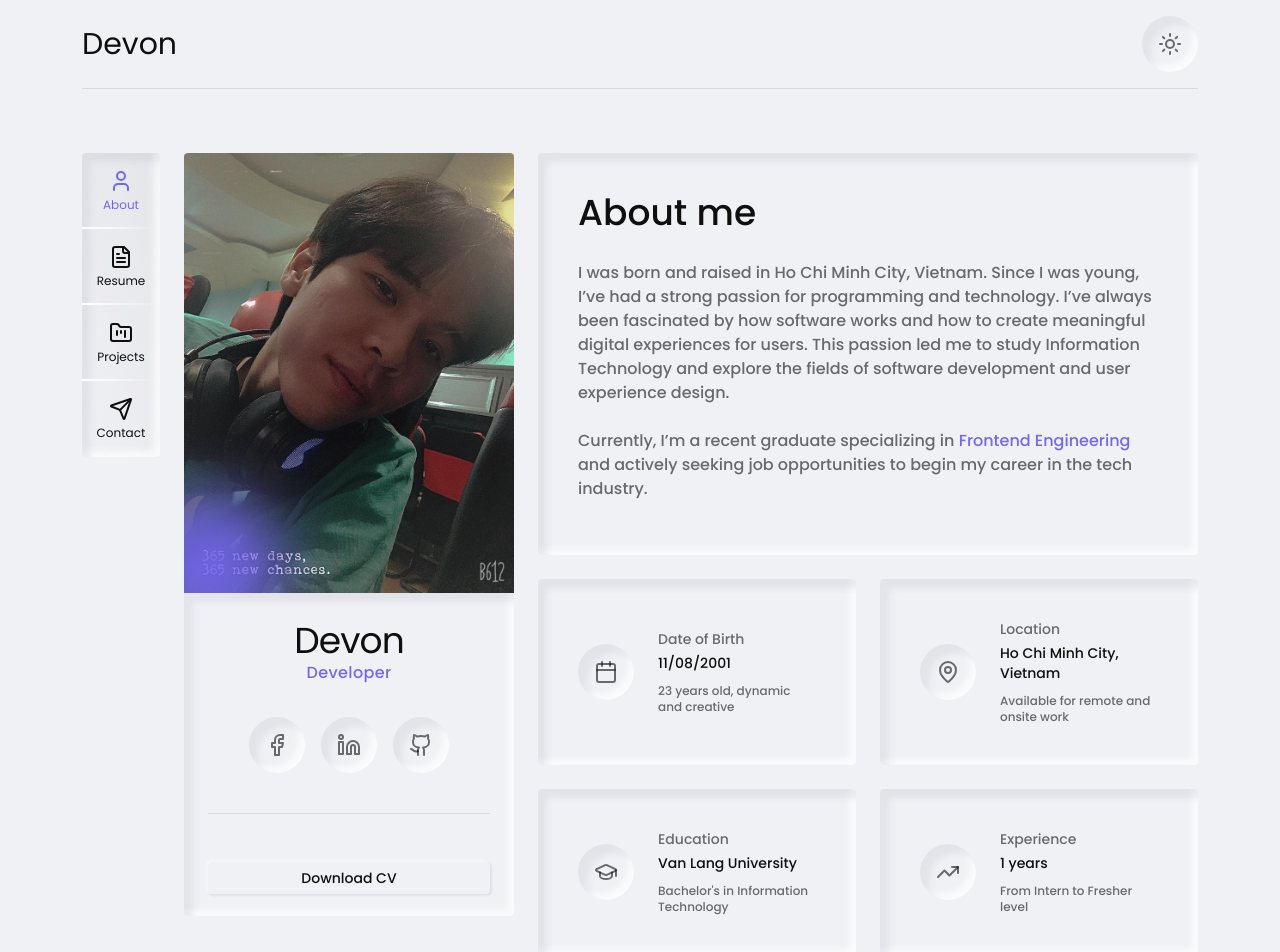
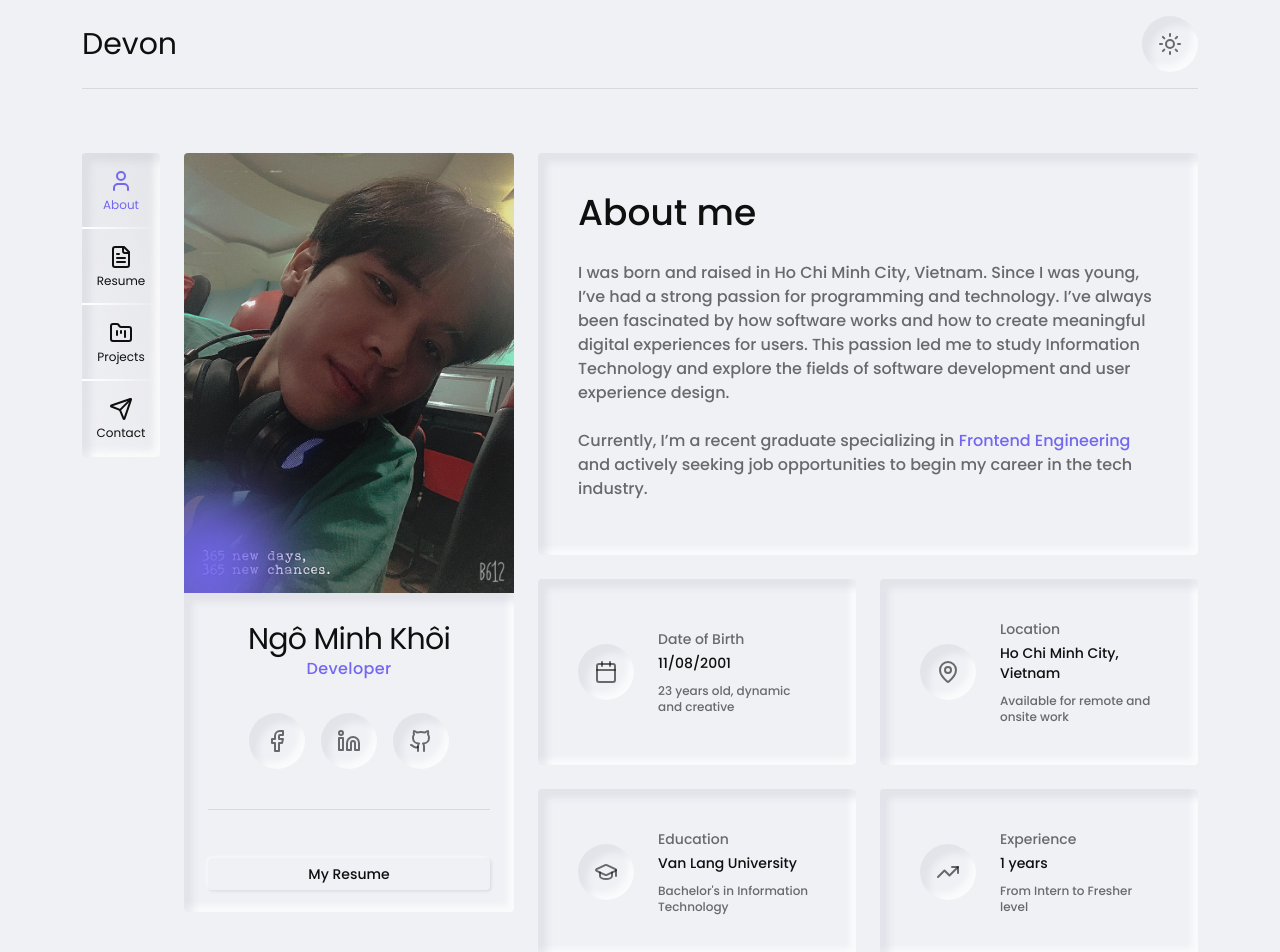
Before and after one commit to LegnoO/portfolio, a Next.js app: page / in a window 1280 px wide. Shown: the top 952 px of the page. Built offline with nearby package versions, Linux system fonts and the light colour scheme.

Commit message:
feat: add DisplayCV component for PDF preview and implement useLocalStorage hook for persistent state management

```diff
--- a/src/app/globals.css
+++ b/src/app/globals.css
@@ -286,3 +286,22 @@ body {
 }
 
 /* Base styles */
+
+.preview-cv {
+  position: fixed;
+  top: 0;
+  left: 0;
+  width: 100%;
+  height: 100vh;
+  background: rgba(0, 0, 0, 0.6);
+  display: flex;
+  justify-content: center;
+  align-items: center;
+  z-index: 999;
+  .preview-cv-content {
+    width: 80%;
+    height: 90%;
+    background: #21272f;
+    border-radius: 4px;
+  }
+}
--- /dev/null
+++ b/src/components/display-cv.tsx
@@ -0,0 +1,25 @@
+"use client";
+
+// ** Types
+type Props = { setIsShowCV: (value: boolean) => void };
+
+const DisplayCV = ({ setIsShowCV }: Props) => {
+  return (
+    <div
+      className="preview-cv"
+      onClick={() => {
+        setIsShowCV(false);
+      }}>
+      <embed
+        src="/MinhKhoi_Frontend_Developer.pdf"
+        type="application/pdf"
+        className="preview-cv-content"
+        onClick={(e) => {
+          e.stopPropagation();
+        }}
+      />
+    </div>
+  );
+};
+
+export default DisplayCV;
--- a/src/components/portfolio.tsx
+++ b/src/components/portfolio.tsx
@@ -1,9 +1,13 @@
 "use client";
+
+// ** React Imports
+import { Fragment, useState } from "react";
 
 // ** Next Imports
 import Image from "next/image";
 
 // ** Components
+import DisplayCV from "./display-cv";
 import IconButton from "./icon-button";
 
 // ** Icons
@@ -12,9 +16,31 @@ import { LinkedinIcon, FacebookIcon, GithubIcon } from "lucide-react";
 // ** Library imports
 import { motion, AnimatePresence } from "framer-motion";
 
+const socialLinks = [
+  {
+    name: "Facebook",
+    icon: FacebookIcon,
+    href: "https://www.facebook.com/legnooo/",
+  },
+  {
+    name: "LinkedIn",
+    icon: LinkedinIcon,
+    href: "https://www.linkedin.com/in/minh-kh%C3%B4i-ng%C3%B4-45ba8123a/",
+  },
+  {
+    name: "GitHub",
+    icon: GithubIcon,
+    href: "https://github.com/LegnoO",
+  },
+];
+
 const Portfolio = () => {
+  const [isShowCV, setIsShowCV] = useState(false);
+
   return (
     <AnimatePresence mode="wait">
+      <Fragment>
+        {isShowCV && <DisplayCV setIsShowCV={setIsShowCV} />}
         <motion.div
           initial={{ opacity: 0, x: -20 }}
           animate={{ opacity: 1, x: 0 }}
@@ -32,25 +58,31 @@ const Portfolio = () => {
               />
             </div>
             <div className="bg-fade-primary hover-reverse-gradient-right border-border rounded-b border border-t-0 px-6 pt-7 pb-5.5 text-center">
-            <h3 className="text-4xl tracking-tight">Devon</h3>
-            <p className="text-primary font-medium tracking-wide">Developer</p>
+              <h3 className="text-3xl tracking-tight">Ngô Minh Khôi</h3>
+              <p className="text-primary font-medium tracking-wide">
+                Developer
+              </p>
               <ul className="border-border flex items-center justify-center gap-4 border-b pt-8 pb-10">
-              <li>
-                <IconButton icon={FacebookIcon} />
-              </li>
-              <li>
-                <IconButton icon={LinkedinIcon} />
-              </li>
-              <li>
-                <IconButton icon={GithubIcon} />
-              </li>
+                {socialLinks.map(({ name, icon: Icon, href }) => (
+                  <a
+                    key={name}
+                    href={href}
+                    target="_blank"
+                    rel="noopener noreferrer"
+                    title={name}>
+                    <IconButton icon={Icon} />
+                  </a>
+                ))}
               </ul>
-            <button className="shadow-emboss-light hover:bg-foreground/10 mt-12 w-full cursor-pointer rounded px-4 py-1.5 text-sm font-medium transition-colors">
-              Download CV
+              <button
+                onClick={() => setIsShowCV(true)}
+                className="shadow-emboss-light hover:bg-foreground/10 mt-12 w-full cursor-pointer rounded px-4 py-1.5 text-sm font-medium transition-colors">
+                My Resume
               </button>
             </div>
           </div>
         </motion.div>
+      </Fragment>
     </AnimatePresence>
   );
 };
--- a/src/context/theme-context.tsx
+++ b/src/context/theme-context.tsx
@@ -1,5 +1,6 @@
 "use client";
 
+// ** React Imports
 import {
   createContext,
   useContext,
@@ -8,6 +9,13 @@ import {
   ReactNode,
 } from "react";
 
+// ** Utils
+import { isSSR } from "@/lib/utils";
+
+// ** Hooks
+import useLocalStorage from "@/hooks/useLocalStorage";
+
+// ** Types
 type Theme = "light" | "dark";
 
 interface ThemeContextType {
@@ -18,16 +26,22 @@ interface ThemeContextType {
 const ThemeContext = createContext<ThemeContextType | undefined>(undefined);
 
 const ThemeProvider = ({ children }: { children: ReactNode }) => {
-  const getSystemPreference = (): Theme => {
-    if (typeof window !== "undefined" && window.matchMedia) {
+  const [storageMode, setStorageMode] = useLocalStorage<Theme>(
+    "darkMode",
+    "light",
+  );
+
+  const [theme, setTheme] = useState<Theme>((): Theme => {
+    if (storageMode) return storageMode;
+
+    if (!isSSR && window.matchMedia) {
       return window.matchMedia("(prefers-color-scheme: dark)").matches
         ? "dark"
         : "light";
     }
+
     return "light";
-  };
-
-  const [theme, setTheme] = useState<Theme>(getSystemPreference);
+  });
 
   useEffect(() => {
     const mediaQuery = window.matchMedia("(prefers-color-scheme: dark)");
@@ -40,9 +54,10 @@ const ThemeProvider = ({ children }: { children: ReactNode }) => {
   }, []);
 
   useEffect(() => {
+    setStorageMode(theme);
     document.documentElement.classList.remove("light", "dark");
     document.documentElement.classList.add(theme);
-  }, [theme]);
+  }, [theme, setStorageMode]);
 
   const toggleTheme = () => {
     setTheme((prev) => (prev === "dark" ? "light" : "dark"));
--- /dev/null
+++ b/src/hooks/useLocalStorage.ts
@@ -0,0 +1,36 @@
+"use client";
+
+// ** React Imports
+import { useState, useEffect, Dispatch, SetStateAction } from "react";
+
+// ** Helpers
+import { isSSR } from "@/lib/utils";
+
+const useLocalStorage = <T>(
+  key: string,
+  defaultValue?: T,
+): [T, Dispatch<SetStateAction<T>>] => {
+  const [value, setValue] = useState<T>(() => {
+    if (!isSSR) {
+      const storedValue = localStorage.getItem(key);
+      return storedValue ? JSON.parse(storedValue) : defaultValue;
+    }
+
+    return defaultValue;
+  });
+
+  useEffect(() => {
+    const storedValue = localStorage.getItem(key);
+    if (storedValue !== null) {
+      setValue(JSON.parse(storedValue));
+    }
+  }, [key]);
+
+  useEffect(() => {
+    localStorage.setItem(key, JSON.stringify(value));
+  }, [key, value, setValue]);
+
+  return [value, setValue];
+};
+
+export default useLocalStorage;
--- a/src/lib/utils.ts
+++ b/src/lib/utils.ts
@@ -20,3 +20,5 @@ export function calculateAge(birthDate: Date): number {
 
   return age;
 }
+
+export const isSSR = typeof window === "undefined";
```
Also changed, not shown: 1 other file (tests, documents, lock files or other folders). Lines whose indentation alone changed are shown as unchanged.
